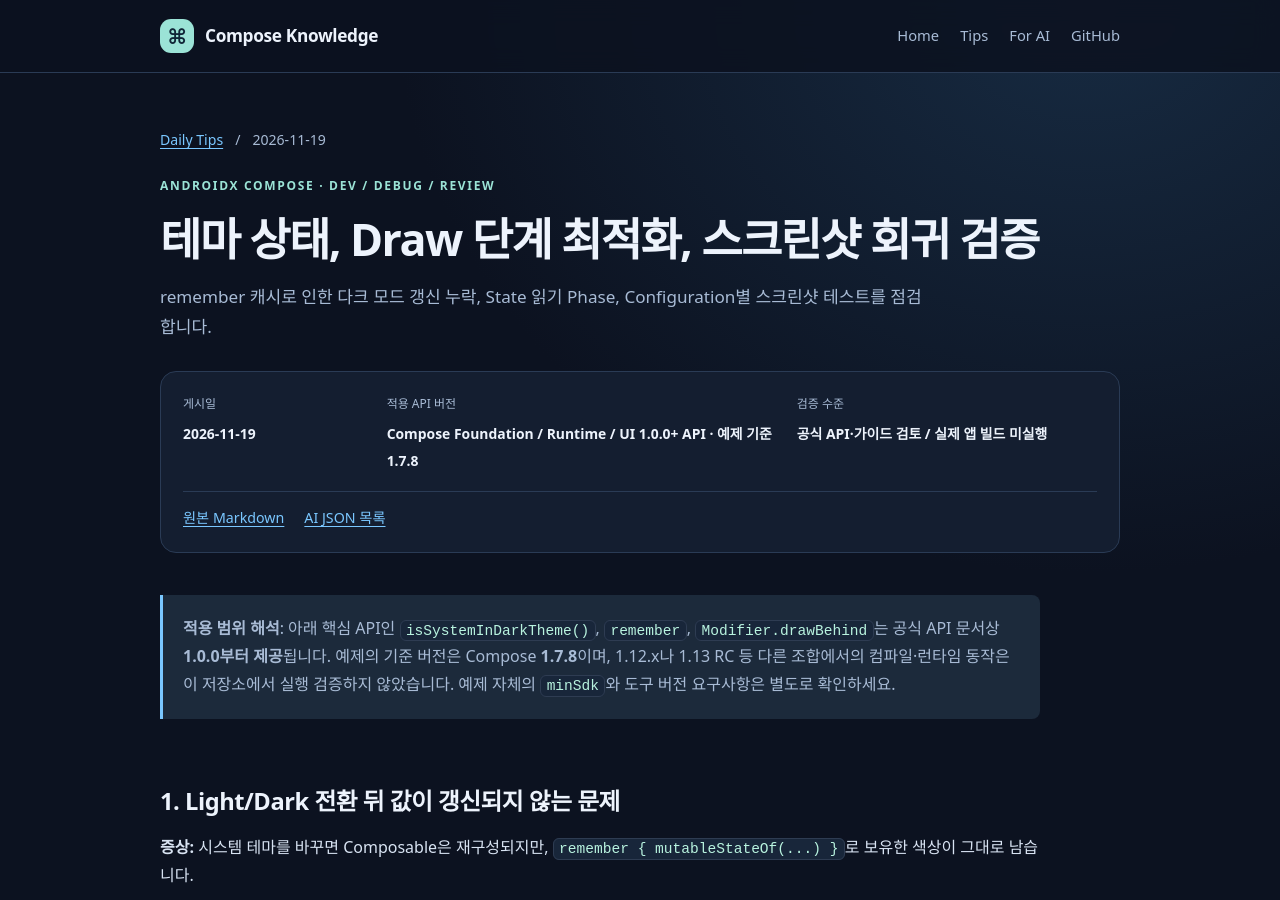
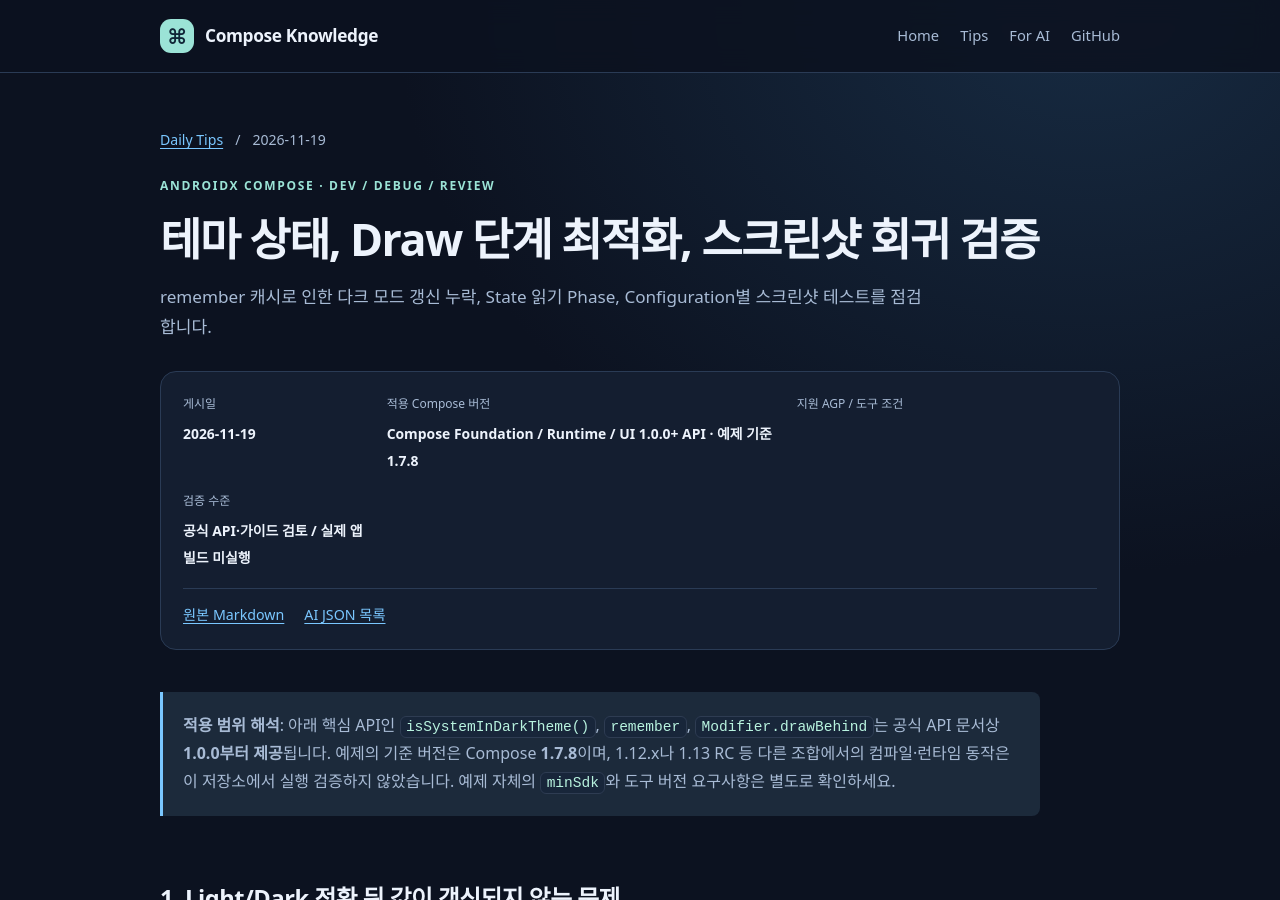
Before and after one commit to seungwan-woo/compose-knowledge, a Jekyll site: the page built from docs/tips/2026-11-19.md, in a window 1280 px wide and 900 px high. Built offline with Jekyll 4.4.1, drawn with Linux system fonts in a browser that asks for light colours.

Commit message:
docs(pages): surface AGP applicability and modern screenshot testing requirements

```diff
--- a/docs/_layouts/default.html
+++ b/docs/_layouts/default.html
@@ -29,7 +29,8 @@
     {% if page.summary %}<p class="subtitle">{{ page.summary | escape }}</p>{% endif %}
     <section class="meta-card" aria-label="지원 버전 및 검증 상태">
       <div><span class="meta-label">게시일</span><strong>{{ page.doc_date }}</strong></div>
-      <div><span class="meta-label">적용 API 버전</span><strong>{{ page.version_scope | escape }}</strong></div>
+      <div><span class="meta-label">적용 Compose 버전</span><strong>{{ page.version_scope | escape }}</strong></div>
+      <div><span class="meta-label">지원 AGP / 도구 조건</span><strong>{{ page.agp_scope | escape }}</strong></div>
       <div><span class="meta-label">검증 수준</span><strong>{{ page.verification | escape }}</strong></div>
       <div class="meta-links">
         <a href="{{ site.raw_base }}/docs/{{ page.path }}">원본 Markdown</a>
```
